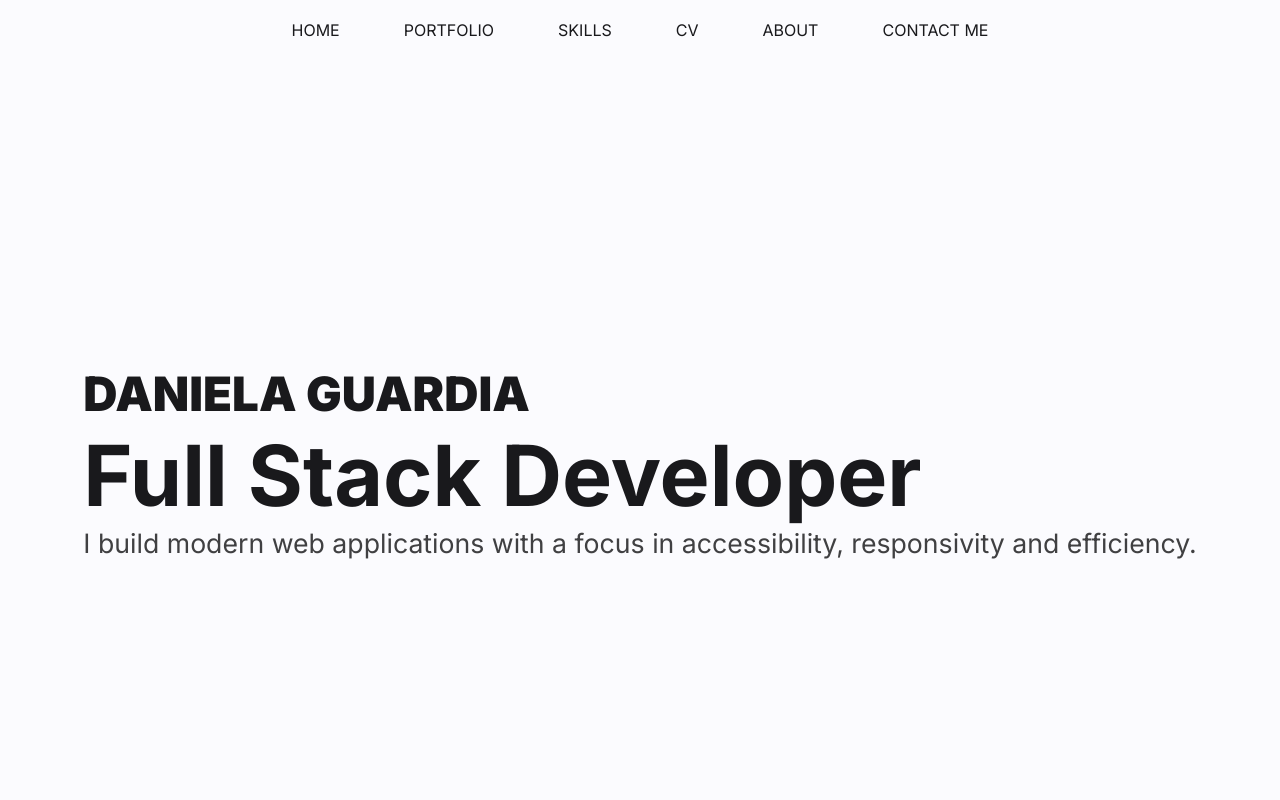
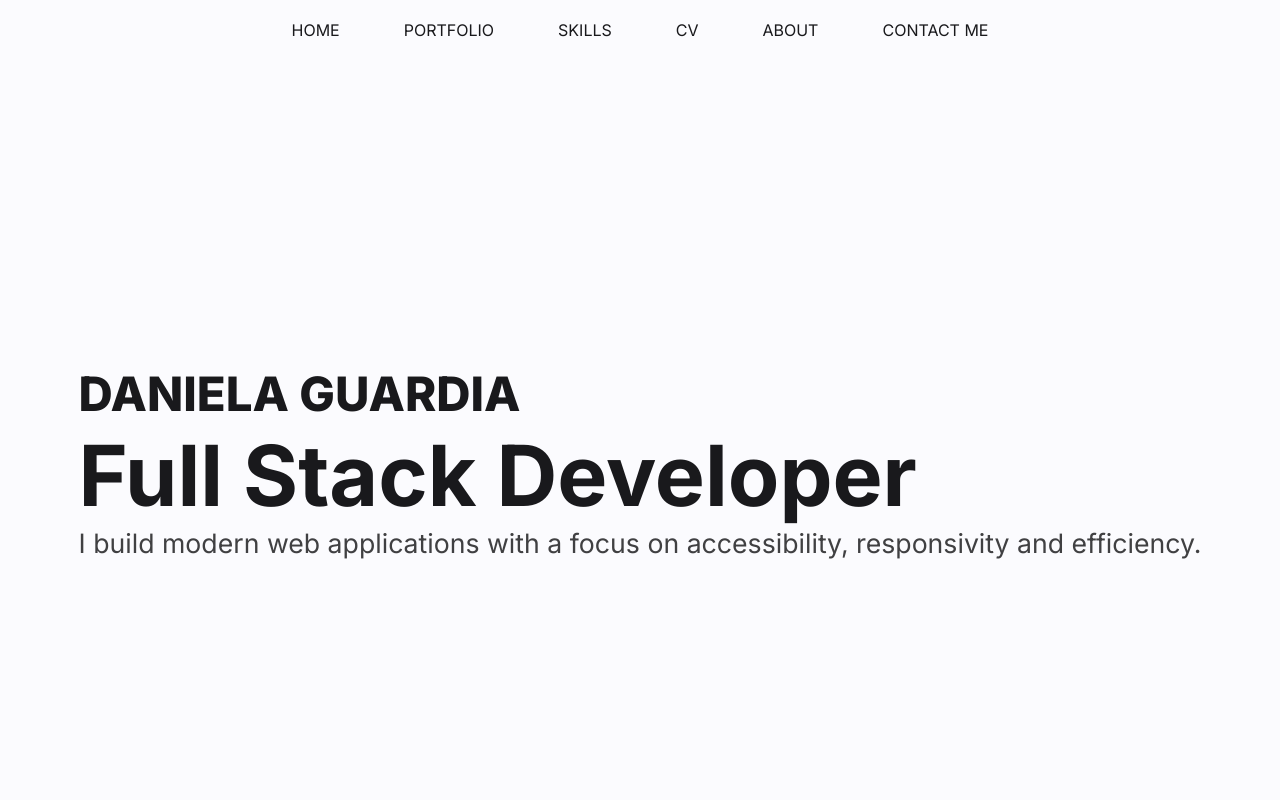
Before and after one commit to DaniJGP/portfolio, a plain HTML site: page index.html in a window 1280 px wide. Shown: the top 800 px of the page. Drawn offline with Linux system fonts and the light colour scheme.

Commit message:
fix: actually add changes from previous commit

```diff
--- a/assets/css/style.css
+++ b/assets/css/style.css
@@ -166,7 +166,7 @@ a:hover {
 
   & #header-nombre {
     font-size: var(--step-3);
-    font-weight: 900;
+    font-weight: 800;
     text-transform: uppercase;
   }
 }
--- a/index.html
+++ b/index.html
@@ -32,7 +32,7 @@
     <div class="header-content">
       <p id="header-nombre">Daniela Guardia</p>
       <h1>Full Stack Developer</h1>
-      <p id="header-body">I build modern web applications with a focus in accessibility, responsivity and efficiency.</p>
+      <p id="header-body">I build modern web applications with a focus on accessibility, responsivity and efficiency.</p>
 
     </div>
 
```
